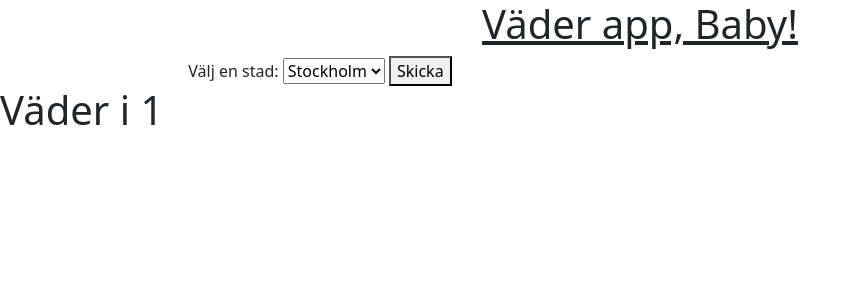
After one commit to IgnacioPena13/Individuell-uppgift-p2, a Flask app: page /stad/1 in a window 1280 px wide. The commit adds this page. Shown: the top 300 px of the page, without its empty margins (0-861 px from the left). Run offline with Flask 3, Linux system fonts and the light colour scheme.

Commit message:
Implement data submission and display for selected city in weather app

```diff
--- a/app.py
+++ b/app.py
@@ -4,4 +4,12 @@ app = Flask(__name__)
 
 @app.route("/", methods=["GET","POST"])
 def index():
-    return render_template("index.html")
+    if request.method == "POST":
+        stad = request.form["stad"]
+        return redirect(url_for("stad_info", stad=stad))
+    else:
+        return render_template("index.html")
+
+@app.route("/stad/<stad>")
+def stad_info(stad):
+    return render_template("info.html", stad=stad)
--- a/templates/index.html
+++ b/templates/index.html
@@ -9,9 +9,11 @@
 </head>
 
 <body>
+    <header>
         <h1 style='width: 100%; height:100%; display: flex; justify-content: center; align-items: center'><u>Väder app,
                 Baby!</u></h1>
         <div class="col-6 d-flex justify-content-center">
+            <form action="#" method="POST">
                 <label for="stad">Välj en stad:</label>
                 <select name="stad">
                     <option value="Stockholm">Stockholm</option>
@@ -20,7 +22,13 @@
                     <option value="Umeå">Umeå</option>
                     <option value="Kiruna">Kiruna</option>
                 </select>
+                <button type="Submit">Skicka</button>
+            </form>
         </div>
+    </header>
+    <main>
+        {%block content%}{%endblock%}
+    </main>
 </body>
 
 </html>
--- /dev/null
+++ b/templates/info.html
@@ -0,0 +1,6 @@
+{%extends "index.html" %}
+{%block title%}{{stad}}{%endblock%}
+
+{%block content%}
+<h1>Väder i {{stad}}</h1>
+{%endblock%}
```
Lines whose indentation alone changed are shown as unchanged.
